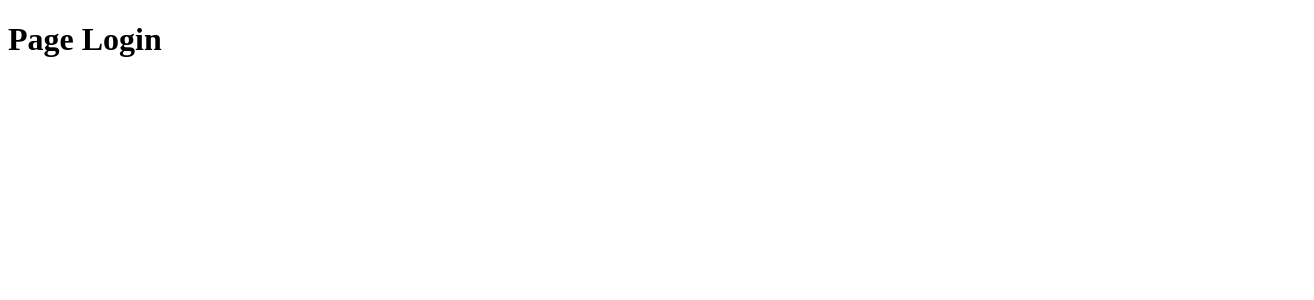
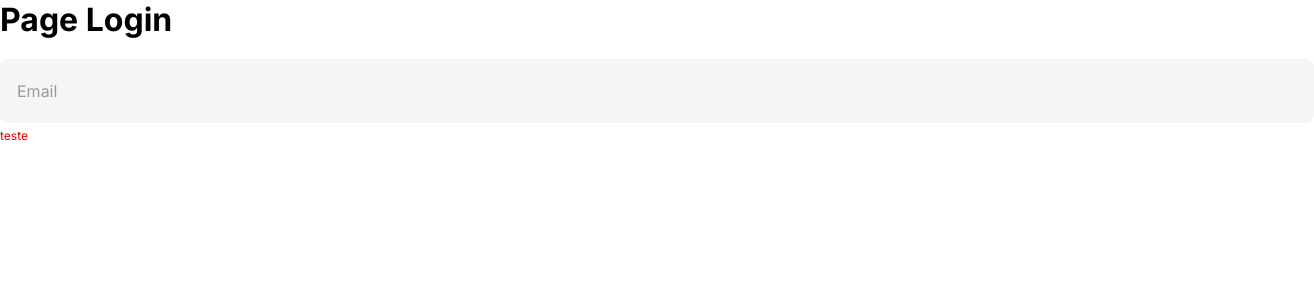
Before and after one commit to Kenzie-Academy-Brasil-Developers/react-entrega-template-hamburgueria-da-kenzie-2.0, a React (Vite) app: page /login in a window 1280 px wide. Shown: the top 300 px of the page, 1314 px wide, since content can reach past the window. Built offline with nearby package versions, Linux system fonts and the light colour scheme.

Commit message:
feat: creates Input and GlobalStyles components

```diff
--- a/index.html
+++ b/index.html
@@ -2,6 +2,13 @@
 <html lang="pt-br">
   <head>
     <meta charset="UTF-8" />
+
+    <link rel="preconnect" href="https://fonts.googleapis.com" />
+    <link rel="preconnect" href="https://fonts.gstatic.com" crossorigin />
+    <link
+      href="https://fonts.googleapis.com/css2?family=Inter:wght@400;600;700&display=swap"
+      rel="stylesheet"
+    />
 
     <meta name="viewport" content="width=device-width, initial-scale=1.0" />
     <title>Kenzie Burguer 2.0</title>
--- a/src/App.tsx
+++ b/src/App.tsx
@@ -1,8 +1,10 @@
 import { RoutesApp } from "./routes";
+import { GlobalStyle } from "./styles/global";
 
 export const App = () => {
   return (
     <div className="App">
+      <GlobalStyle />
       <RoutesApp />
     </div>
   );
--- a/src/components/Input/index.tsx
+++ b/src/components/Input/index.tsx
@@ -0,0 +1,37 @@
+import { StyledBoxInput } from "./style";
+
+interface iInput {
+  labelName: string;
+  id: string;
+  type: "text" | "password";
+  disabled?: boolean;
+  placeholder?: string;
+  linkForm?: any;
+  error?: string;
+}
+
+export const Input = ({
+  type,
+  id,
+  labelName,
+  placeholder,
+  linkForm,
+  error,
+  disabled,
+}: iInput) => {
+  return (
+    <>
+      <StyledBoxInput>
+        <input
+          type={type}
+          id={id}
+          placeholder={placeholder}
+          {...linkForm}
+          disabled={disabled}
+        />
+        <label htmlFor={id}>{labelName}</label>
+        <p>{error}</p>
+      </StyledBoxInput>
+    </>
+  );
+};
--- a/src/components/Input/style.ts
+++ b/src/components/Input/style.ts
@@ -0,0 +1,72 @@
+import styled from "styled-components";
+
+export const StyledBoxInput = styled.div`
+  width: 100%;
+  height: fit-content;
+
+  display: flex;
+  flex-direction: column;
+
+  position: relative;
+
+  p {
+    font-weight: 400;
+    font-size: 12px;
+    line-height: 16px;
+    color: var(--color-negative);
+    margin-top: 5px;
+  }
+
+  input {
+    width: 100%;
+    height: 60px;
+    position: relative;
+    z-index: 2;
+
+    font-weight: 400;
+    font-size: 16px;
+
+    background-color: var(--color-gray-1);
+    color: var(--color-gray-5);
+
+    border-radius: 8px;
+    border: 2px solid var(--color-gray-1);
+    padding: 0 15px;
+    box-sizing: content-box;
+  }
+  input::placeholder {
+    color: var(--color-gray-4);
+  }
+
+  label {
+    width: max-content;
+    height: fit-content;
+    padding: 5px;
+
+    position: absolute;
+    top: 0;
+    bottom: 0;
+    left: 15px;
+    right: 0;
+
+    background-color: var(--color-gray-0);
+    color: var(--color-gray-4);
+
+    font-weight: 400;
+    font-size: 12px;
+    line-height: 15px;
+
+    transition: 0.5s;
+  }
+
+  input:focus {
+    background-color: var(--color-gray-0);
+  }
+
+  input:focus + label {
+    margin-top: 0px;
+    top: -12px;
+    z-index: 2;
+    transition: 0.2s;
+  }
+`;
--- a/src/pages/login/index.tsx
+++ b/src/pages/login/index.tsx
@@ -1,7 +1,17 @@
+import { Input } from "../../components/Input";
+
 export const LoginPage = () => {
   return (
     <>
       <h1>Page Login</h1>
+      <br></br>
+      <Input
+        id="email"
+        labelName="Email"
+        type="text"
+        placeholder="Email"
+        error="teste"
+      />
     </>
   );
 };
--- a/src/styles/global.ts
+++ b/src/styles/global.ts
@@ -0,0 +1,51 @@
+import { createGlobalStyle } from "styled-components";
+import styled from "styled-components";
+
+export const GlobalStyle = createGlobalStyle`
+
+  *{
+    margin: 0;
+    padding: 0;
+    box-sizing: border-box;
+    font-family: 'Inter', sans-serif;
+  }
+
+  ul{
+    list-style-type: none;
+  }
+
+:root {
+  --color-primary:#27AE60;
+  --color-primary-hover: #93D7AF;
+  --color-primary-disableb: #155e34;
+  --color-gray-0: #FFFFFF;
+  --color-gray-1: #F5F5F5;
+  --color-gray-2: #E0E0E0 ;
+  --color-gray-3: #828282;
+  --color-gray-4: #999999;
+  --color-gray-5: #333333;
+  --color-sucess: #168821;
+  --color-negative: #E60000;
+  --color-warning: #FFCD07;
+  --color-information: #155BCB;
+
+}
+
+body{
+  background-color: var(--color-gray-0);;
+}
+`;
+
+export const StyledContainer = styled.main`
+  width: 100vw;
+  max-width: 1440px;
+  min-height: 100vh;
+  height: 100%;
+
+  margin: 0 auto;
+  padding-bottom: 20px;
+
+  display: flex;
+  align-items: center;
+  justify-content: center;
+`;
```
